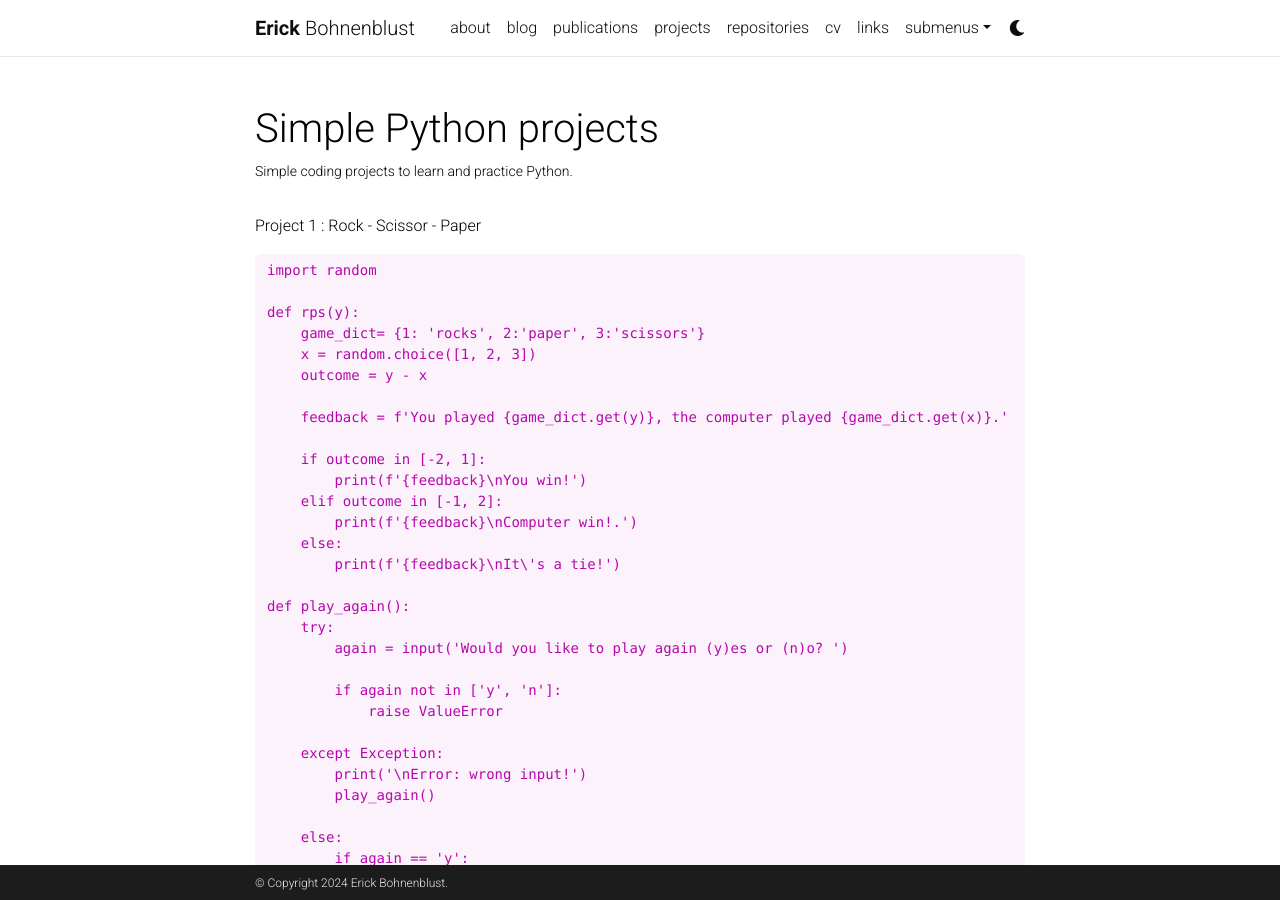
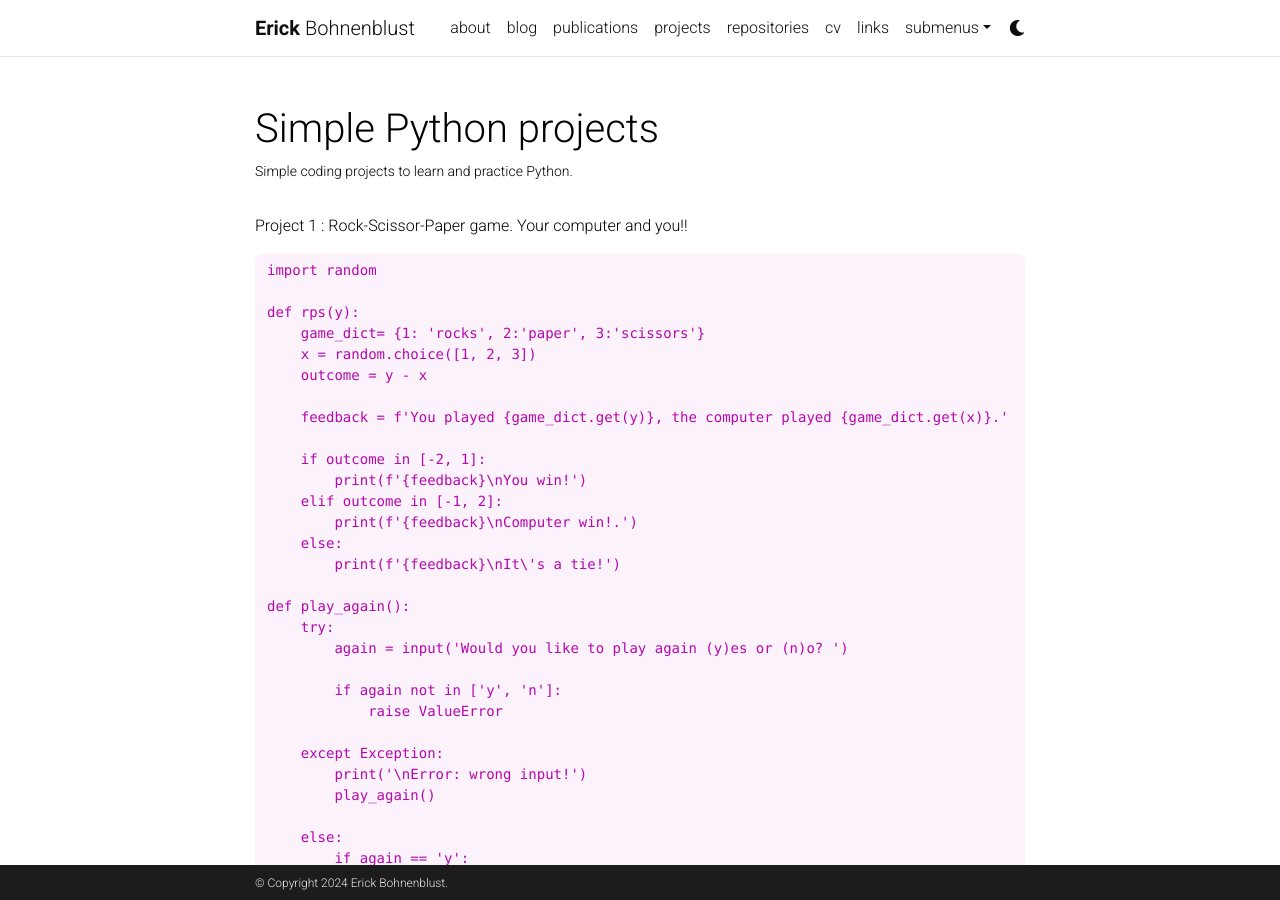
Before and after one commit to ebohnenb/ebohnenb.github.io, a Jekyll site: the page built from _projects/4_project.md, in a window 1280 px wide and 900 px high. Built offline with Jekyll 4.4.1, drawn with Linux system fonts in a browser that asks for light colours; comment, search, counter and statistics services are not loaded; a style sheet for code colours, icons or effects is not loaded.

Commit message:
Update 4_project.md

````diff
--- a/_projects/4_project.md
+++ b/_projects/4_project.md
@@ -7,7 +7,7 @@ importance: 3
 category: fun
 ---
 
-Project 1 : Rock - Scissor - Paper
+Project 1 : Rock-Scissor-Paper game. Your computer and you!!
 
    {% raw %}
 ```
````
